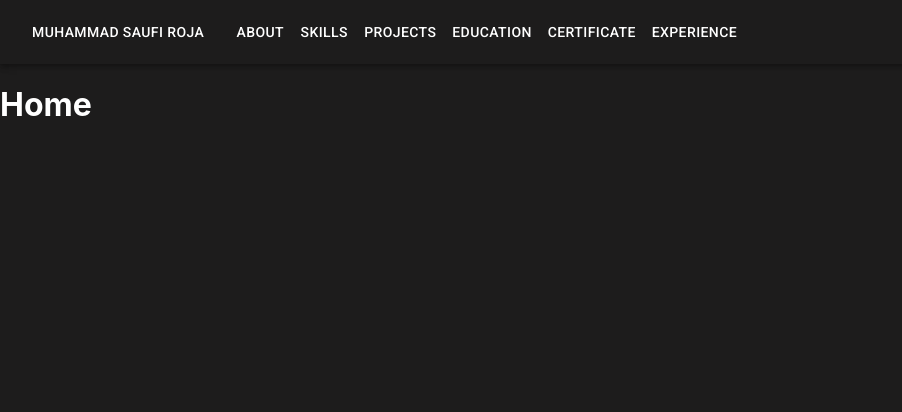
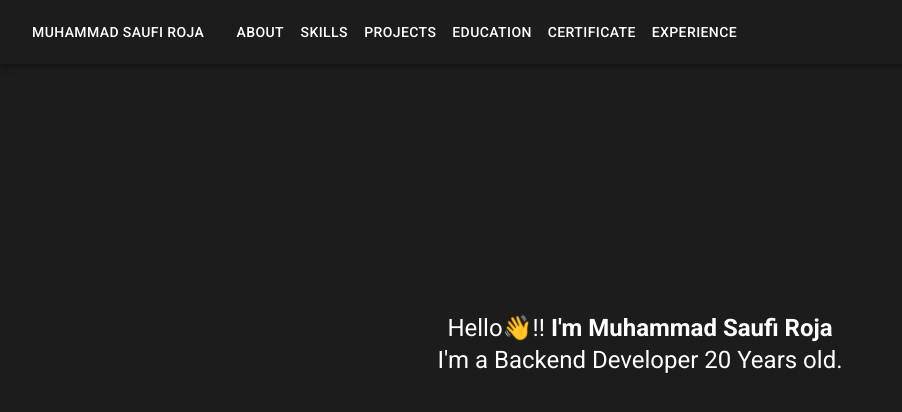
Before and after one commit to saufiroja/portofolio, a React (Create React App) app: page / in a window 1280 px wide. Shown: the top 412 px of the page, without its empty margins (0-902 px from the left). Built offline with nearby package versions, Linux system fonts and the light colour scheme.

Commit message:
added home routes

```diff
--- a/src/components/Main/Main.jsx
+++ b/src/components/Main/Main.jsx
@@ -1,9 +1,28 @@
+import { Container, Grid, Typography } from '@mui/material';
 import React from 'react';
 
 const Main = () => {
   return (
     <>
-      <h1>Home</h1>
+      <Container maxWidth='sm'>
+        <Grid
+          container
+          spacing={0}
+          direction='column'
+          alignItems='center'
+          justifyContent='center'
+          style={{ minHeight: '70vh' }}
+        >
+          <Grid item>
+            <Typography variant='h5' align='center'>
+              Hello👋!! <strong>I'm Muhammad Saufi Roja</strong>
+            </Typography>
+            <Typography variant='h5' align='center'>
+              I'm a Backend Developer 20 Years old.
+            </Typography>
+          </Grid>
+        </Grid>
+      </Container>
     </>
   );
 };
```
